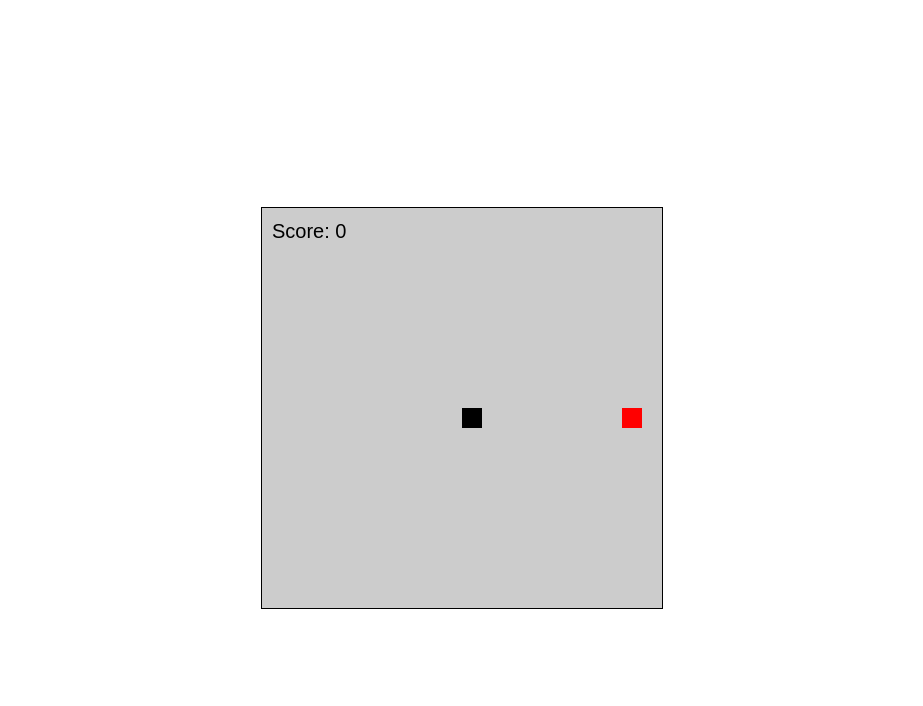
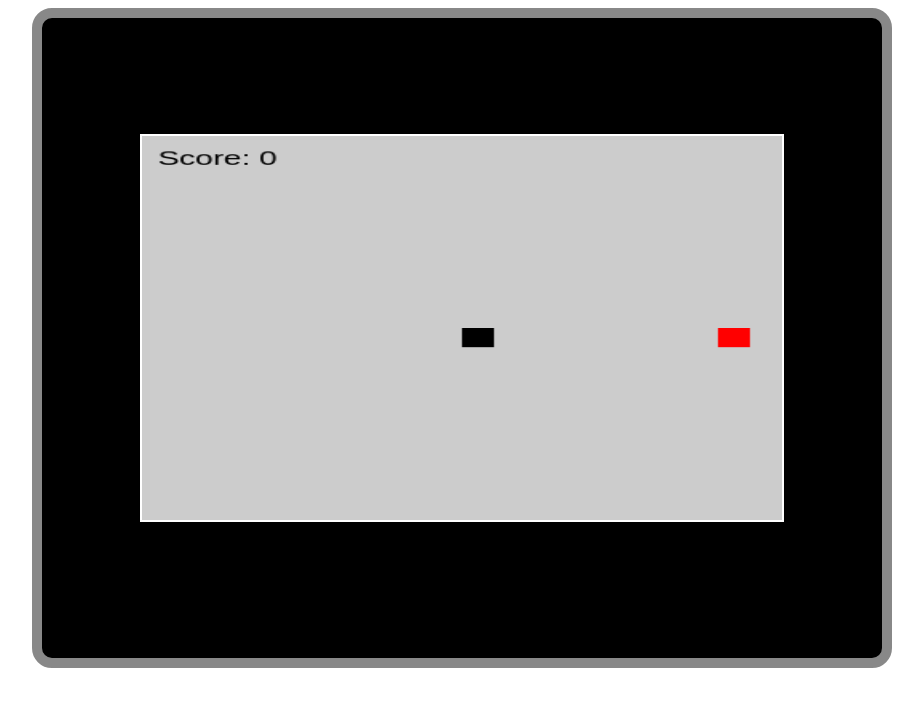
Before and after one commit to Rodri2001/Snake, a plain HTML site: page index.html in a window 1280 px wide. Shown: the whole page, without its empty margins (178-1101 px from the left). Drawn offline with Linux system fonts and the light colour scheme.

Commit message:
me gusta como va quedando

```diff
--- a/index.html
+++ b/index.html
@@ -1,13 +1,23 @@
 <!DOCTYPE html>
 <html>
+
 <head>
   <title>Snake Game</title>
   <link rel="stylesheet" type="text/css" href="style.css">
 </head>
+
 <body>
-    <div id="game-area">
+
+  <div id="arcade-machine">
+    <div id="screen">
       <canvas id="gameCanvas"></canvas>
     </div>
+    <div id="controls">
+    </div>
+  </div>
+
+
   <script src="script.js"></script>
 </body>
+
 </html>
--- a/style.css
+++ b/style.css
@@ -1,10 +1,37 @@
-#game-area {
+#arcade-machine {
+  background-color: black;
+  width: 800px;
+  height: 600px;
+  margin: 0 auto;
+  padding: 20px;
+  border: 10px solid #888;
+  border-radius: 20px;
+  display: flex;
+  flex-direction: column;
+  justify-content: center;
+  align-items: center;
+}
+
+#screen {
+  background-color: #000;
+  width: 100%;
+  height: 80%;
   display: flex;
   justify-content: center;
   align-items: center;
-    height: 100vh;
 }
 
 #gameCanvas {
-    border: 1px solid #000;
+  border: 2px solid #fff;
+  background-color: #111;
+  width: 80%;
+  height: 80%;
 }
+
+#controls {
+  margin-top: 20px;
+  display: flex;
+  justify-content: center;
+  align-items: center;
+  gap: 10px;
+}
```
Lines whose indentation alone changed are shown as unchanged.
